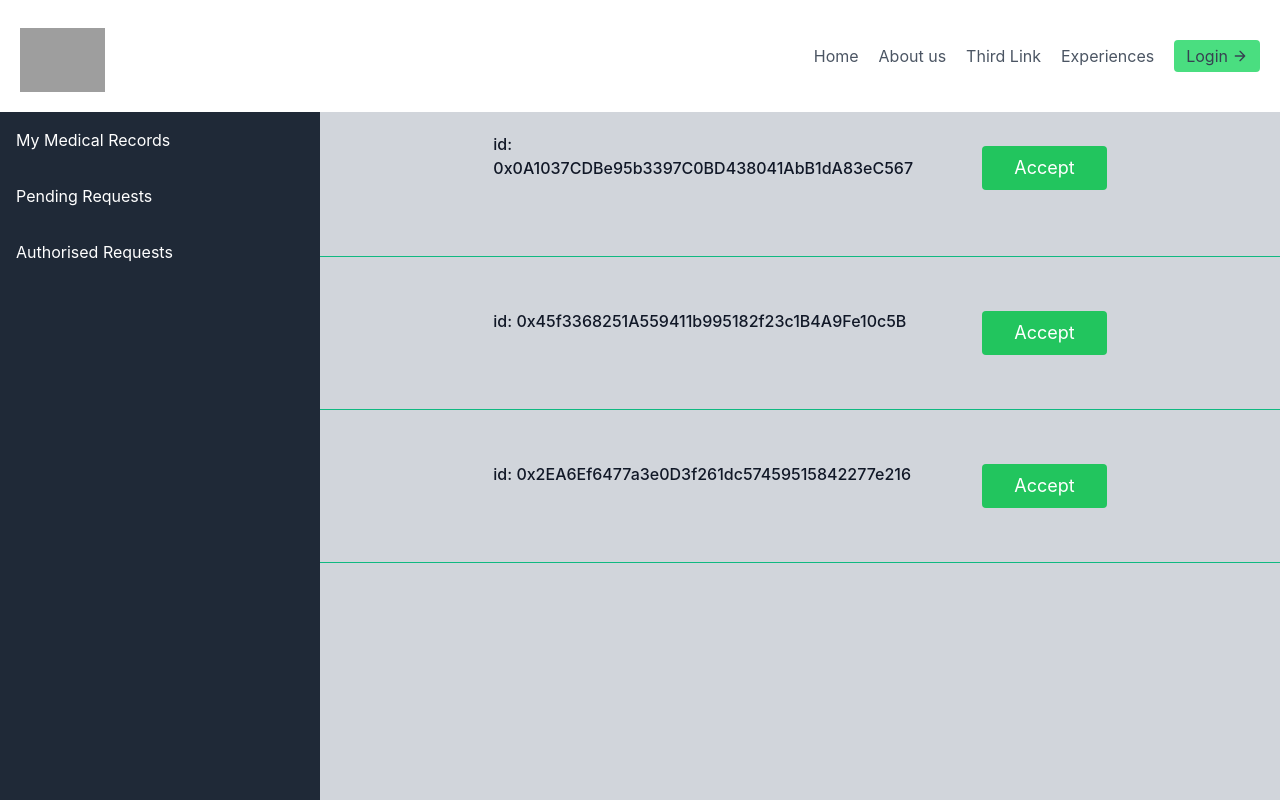
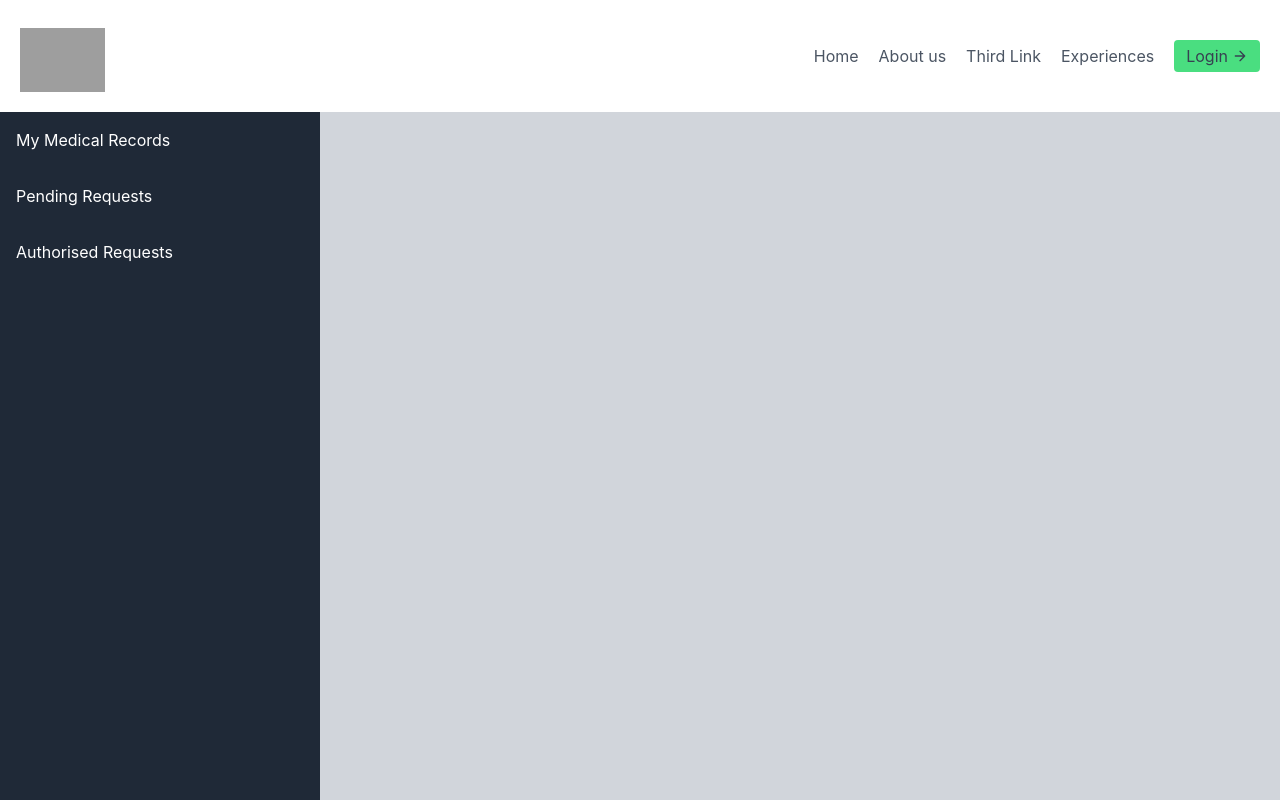
Before and after one commit to PulkitBxtra/HackNSUT, a React (Create React App) app in the folder frontend/: page /dashboard/user/pending in a window 1280 px wide. Shown: the top 800 px of the page. Built offline with nearby package versions, Linux system fonts and the light colour scheme; grey boxes are pictures that could not be loaded.

Commit message:
Revert "fixed auth requests"
This reverts commit f1a0da218ca7cd613fcecbfc624316cf78a46170.

```diff
--- a/frontend/src/Pages/Dashboard/user/AuthorisedRequests.jsx
+++ b/frontend/src/Pages/Dashboard/user/AuthorisedRequests.jsx
@@ -1,58 +1,5 @@
 import React from 'react'
-import { useState } from 'react';
 import { Link } from 'react-router-dom'
-import { ethers } from "ethers";
-import keys from '../../../key';
-
-
-function Card(props) {
-  console.log(props);
-  const [open, setOpen] = useState(true);
-  const [randomData,setRandomData] = useState("");
-
-  async function foo(){
-
-    var address = keys[1];
-    var abi = keys[0];
-    const { ethereum } = window;
-    let obj = {
-    }
-    var str = JSON.stringify(obj);
-    console.log(str);
-    var public_key=obj.WalletId;
-    console.log(public_key);
-
-    // console.log(window.ethereum);
-    const provider = new ethers.providers.Web3Provider(ethereum);
-    const signer = await provider.getSigner();
-    const contract = new ethers.Contract(address, abi, signer);
-    await contract.pushRecord("0x24ED65507c66f953601956619Df5edA46d3e9A5f",str);
-  }
-
-return (
-  <div>
-  <section class="text-gray-600 body-font">
-
-<div class="container px-5 py-5 mx-auto  ">
-  <div class="lg:w-2/3 flex flex-col sm:flex-row sm:items-center items-start mx-auto">
-    <h1 class="w-2/3 flex-grow sm:pr-16 text-l font-medium title-font text-gray-900">id: {props.id}
-    <br />
-      <br />
-    </h1>
-    <button  onClick={() => {foo()}} class="flex-shrink-0 text-white bg-green-500 border-0 py-2 px-8 focus:outline-none hover:bg-green-600 rounded text-lg mt-10 sm:mt-0">Accept</button>
-  </div>
-</div>
-
-  <div class={open ? "hidden": "flex w-2/3 items-center mx-auto bg-gray-100 rounded"}>
-  </div>
-
-  <hr class="h-px my-8 bg-emerald-500 border-0 dark:bg-emerald-500"></hr>
-
-</section>
-  </div>
-)
-}
-
 
 function AuthorisedRequests() {
   return (
@@ -73,9 +20,8 @@ function AuthorisedRequests() {
         </nav>
       </aside>
       <main className="col-span-3 bg-gray-300 min-h-max">
-      <Card id="0x0A1037CDBe95b3397C0BD438041AbB1dA83eC567"></Card>
-      <Card id="0x45f3368251A559411b995182f23c1B4A9Fe10c5B"></Card>
-      <Card id="0x2EA6Ef6477a3e0D3f261dc57459515842277e216"></Card>
+        {/* Add your main content here */}
+
 
 
       </main>
```
